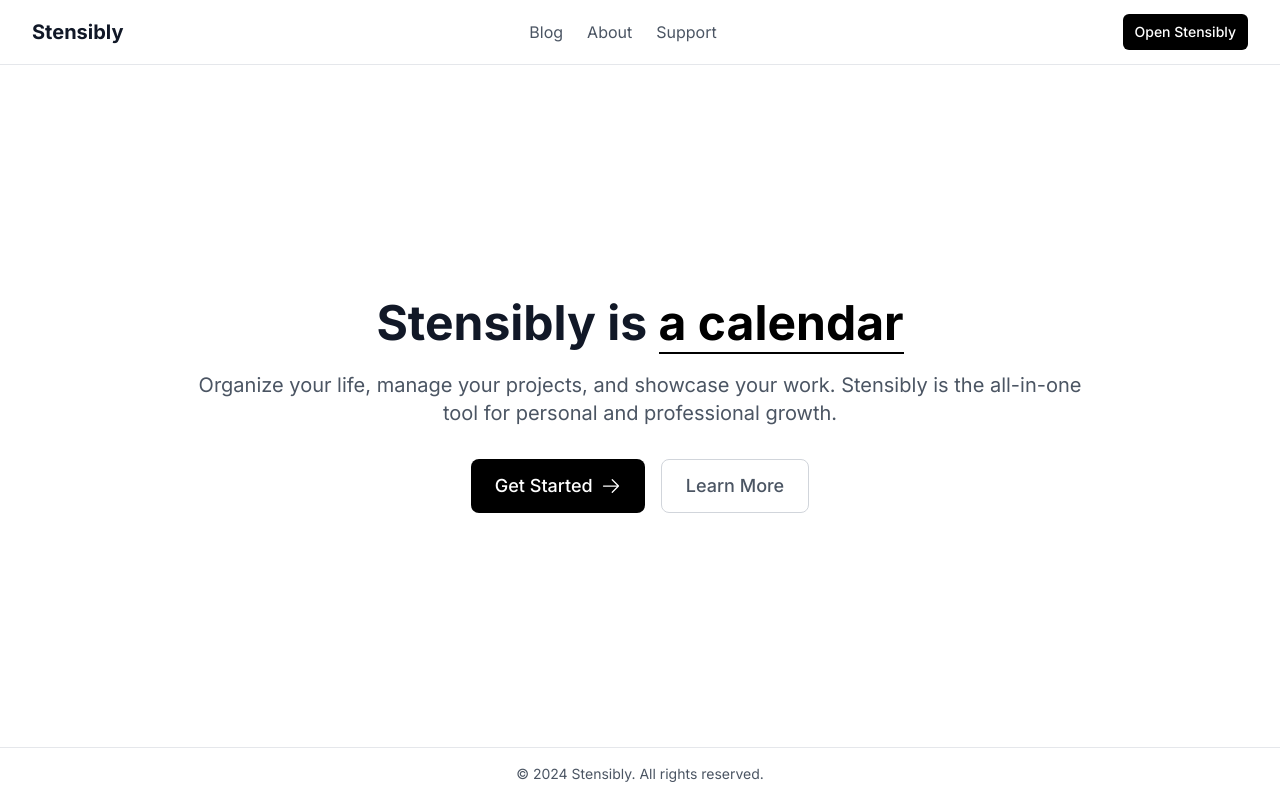
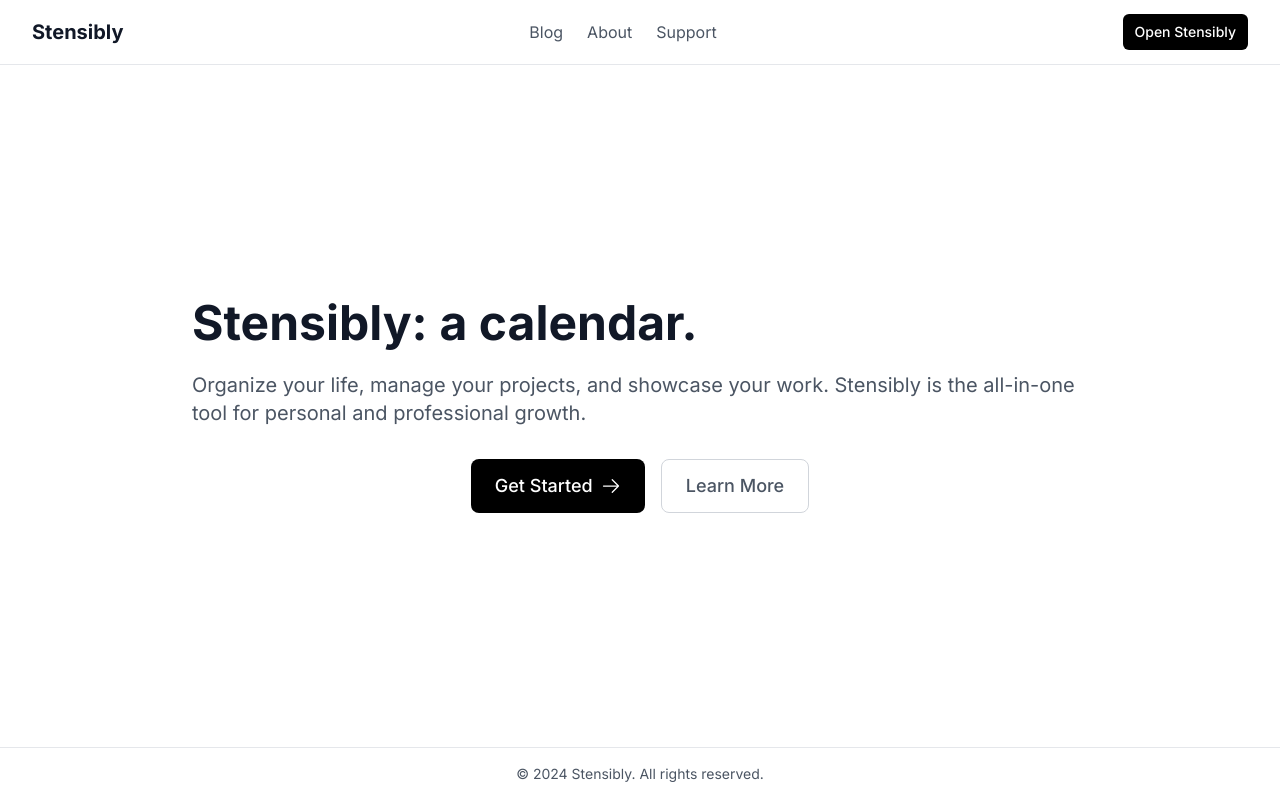
Before and after one commit to teamleaderleo/scrapbook, a Next.js app: page / in a window 1280 px wide. Built offline with nearby package versions, Linux system fonts and the light colour scheme; a web font is replaced by a local one.

Commit message:
prevent layout shift on dynamic text

```diff
--- a/components/feature-showcase.tsx
+++ b/components/feature-showcase.tsx
@@ -5,11 +5,11 @@ import { ArrowRightIcon } from '@heroicons/react/24/outline';
 import Link from 'next/link';
 
 const features = [
-  "a project management tool",
-  "a calendar",
-  "an organizer",
-  "a portfolio showcase",
-  "a resume builder"
+  "a project management tool.",
+  "a calendar.",
+  "an organize.r",
+  "a portfolio showcase.",
+  "a resume."
 ];
 
 export default function FeatureShowcase() {
@@ -24,18 +24,29 @@ export default function FeatureShowcase() {
   }, []);
 
   return (
-    <div className="flex flex-col justify-center items-center text-center max-w-4xl mx-auto">
-      <h1 className="text-5xl font-bold mb-6 text-gray-900">
-        Stensibly is{' '}
-        <span className="text-black transition-all duration-300 border-b-2 border-black">
-          {features[featureIndex]}
-        </span>
-      </h1>
-      <p className="text-xl mb-8 text-gray-600">
+    <div className="flex flex-col items-start max-w-4xl mx-auto w-full">
+      <div className="w-full text-left mb-6">
+        <h1 className="text-5xl font-bold text-gray-900 inline-flex flex-wrap">
+          <span className="mr-3 whitespace-nowrap">Stensibly:</span>
+          <div className="relative inline-block min-w-[300px]">
+            {features.map((feature, index) => (
+              <span
+                key={index}
+                className={`absolute top-0 left-0 whitespace-nowrap transition-opacity duration-300 ${
+                  index === featureIndex ? 'opacity-100' : 'opacity-0'
+                }`}
+              >
+                {feature}
+              </span>
+            ))}
+          </div>
+        </h1>
+      </div>
+      <p className="text-xl mb-8 text-gray-600 text-left w-full">
         Organize your life, manage your projects, and showcase your work.
         Stensibly is the all-in-one tool for personal and professional growth.
       </p>
-      <div className="flex gap-4">
+      <div className="flex justify-center w-full gap-4">
         <Link
           href="/app"
           className="flex items-center gap-2 rounded-lg bg-black text-white px-6 py-3 text-lg font-medium transition-colors hover:bg-gray-800"
```
